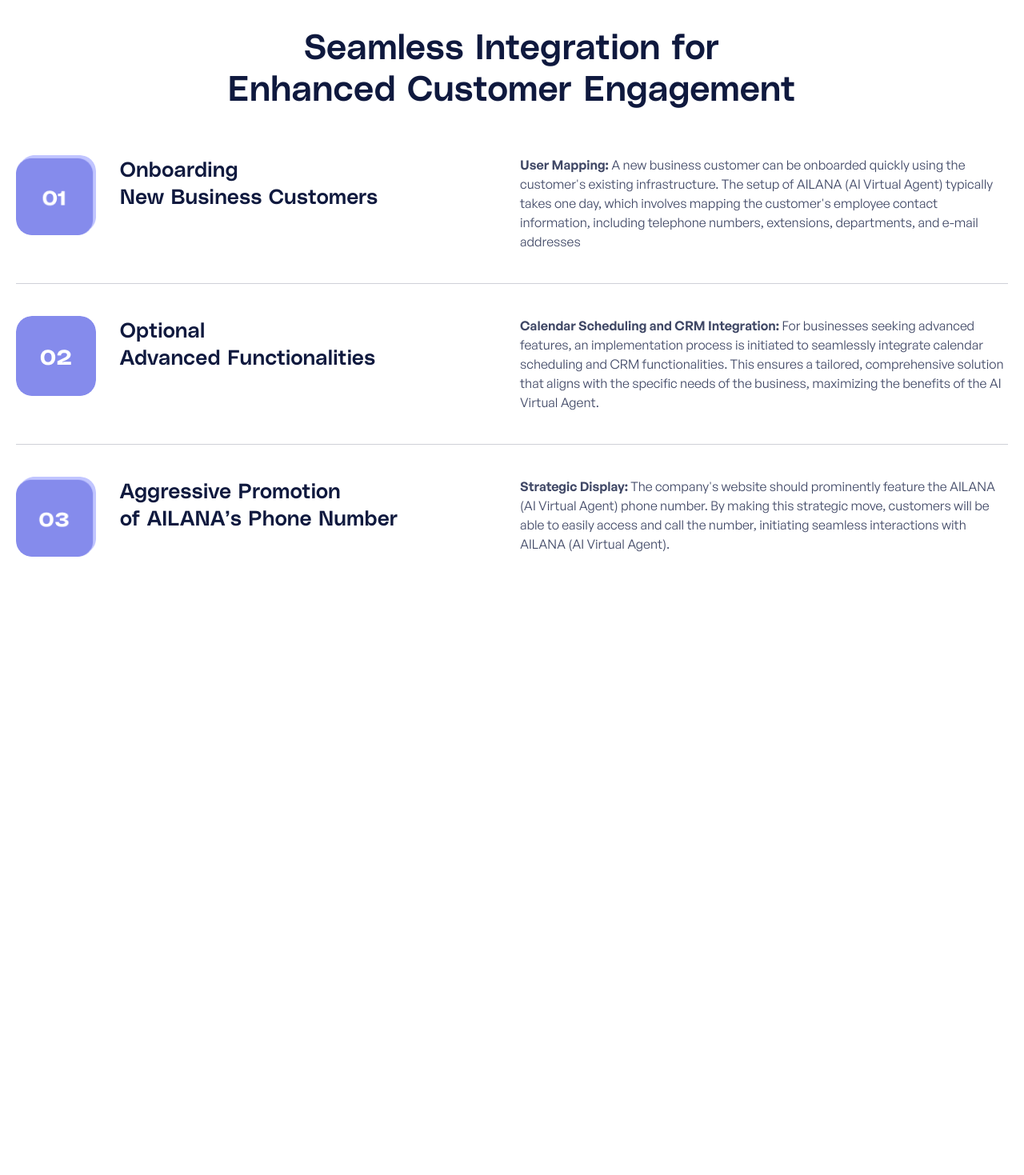
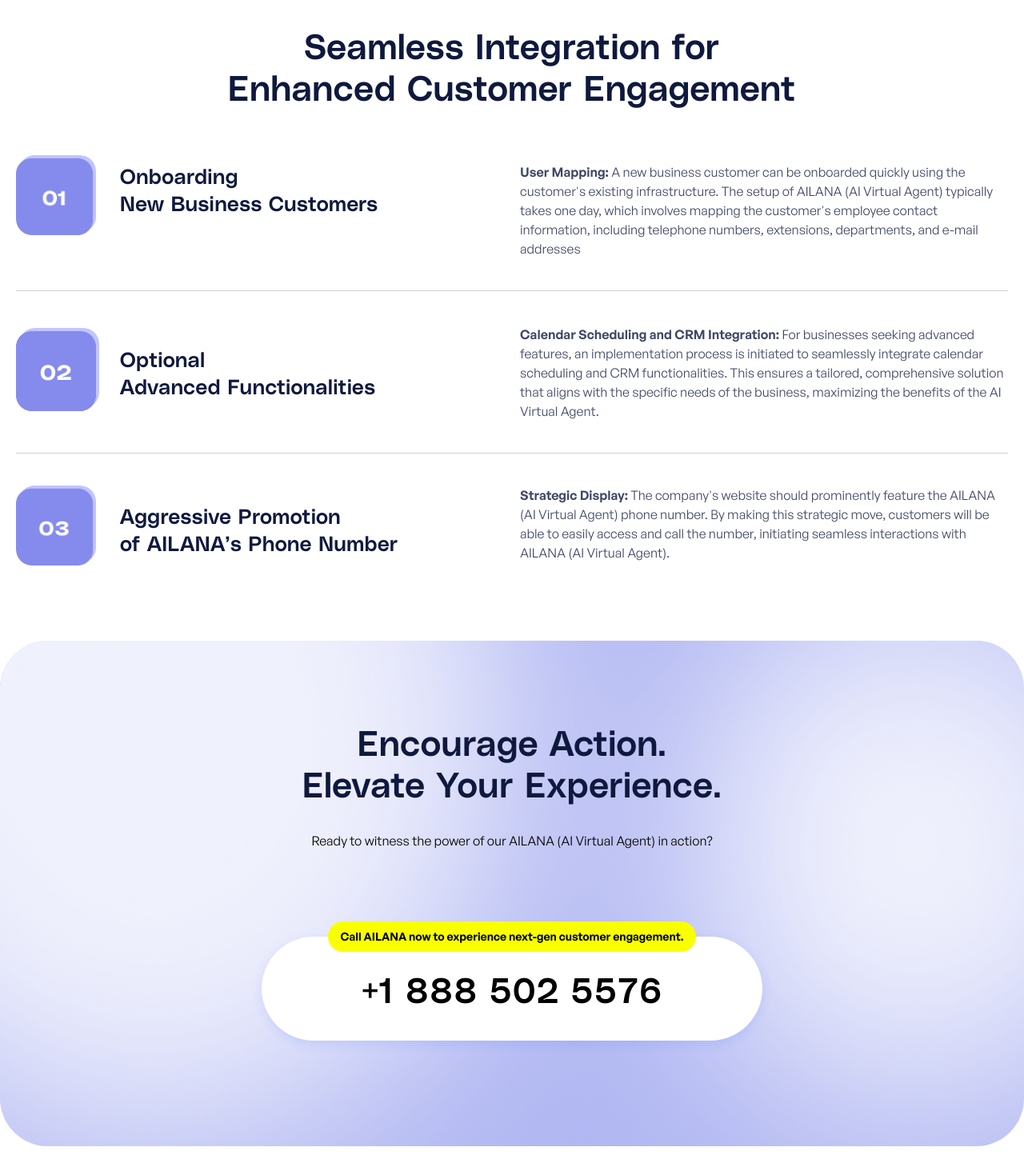
Before and after one commit to MdMuzahid07/AIVA, a Next.js app: page / in a window 1280 px wide. Shown: the part 5761-7230 px from the top of the page at 80% size. Before the commit the page ends 6577 px from the top, so only its background shows below. Built offline with nearby package versions, Linux system fonts and the light colour scheme.

Commit message:
encourage action section ui

```diff
--- a/src/app/(main)/page.tsx
+++ b/src/app/(main)/page.tsx
@@ -1,3 +1,4 @@
+import EncourageAction from "@/components/home/EncourageAction";
 import Features from "@/components/home/Features";
 import HowItWorks from "@/components/home/HowItWorks";
 import InstantEngagement from "@/components/home/InstantEngagement";
@@ -16,6 +17,7 @@
       <Features />
       <InstantEngagement />
       <HowItWorks />
+      <EncourageAction />
     </>
   )
 }
--- /dev/null
+++ b/src/components/home/EncourageAction.tsx
@@ -0,0 +1,68 @@
+import Image from "next/image";
+
+const EncourageAction = () => {
+    return (
+        <section className="max-w-[1440px] mx-auto pt-[60px] md:pt-[80px] lg:pt-[174px] pb-[60px] md:pb-[80px] lg:pb-[120px]">
+
+            <div className=" bg-[rgba(133,143,236,0.40)]  rounded-[20px] md:rounded-[60px] relative  ">
+                <div className="w-full h-[588px] md:h-[632px] -mt-[80px] relative z-0">
+                    <Image
+                        src="/images/home/encourage-action/bg-gradient.png"
+                        width={1440}
+                        height={900}
+                        alt="aiva top hero bg"
+                        className="w-full h-full rounded-[20px] md:rounded-[60px]"
+                    />
+                </div>
+
+                <div className="absolute top-[60px] md:top-[100px] w-full">
+                    <div className="max-w-[1070px] w-full mx-auto z-10 px-[16px] md:px-[24px] xl:px-[0px]">
+
+                        <h1 className="text-[28px] md:text-[44px] font-polySans font-bold leading-[36px] tracking-[0.42px] md:tracking-[0.66px] md:leading-[52px]  text-center text-senary">
+                            Encourage <br className="flex md:hidden" /> Action. <br className="hidden md:flex" />
+                            Elevate <br className="flex md:hidden" /> Your Experience.
+                        </h1>
+
+                        <p className="w-full sm:max-w-[500px] md:max-w-[760px] mx-auto text-center font-general-sans text-[14px] leading-[22px] md:text-[16px] md:leading-[24px] mt-[20px] md:mt-[34px]">
+                            Ready to witness the power of our AILANA (AI Virtual Agent) in action?
+                        </p>
+
+
+                        <div className="hidden md:flex justify-center mt-[108px] relative">
+                            <div className="text-[12px] lg:text-[14px] font-general-sans font-semibold leading-[22px] w-[400px] lg:w-[460px] h-[38px] rounded-full bg-quinary flex justify-center items-center absolute p-[8px] top-0 -mt-[19px]">
+                                Call AILANA now to experience next-gen customer engagement.
+                            </div>
+
+                            <button className="w-[525px] lg:w-[626px] h-[130px] px-[43px] py-[38px] flex justify-center items-center text-[34px] lg:text-[44px] font-polySans font-bold leading-[45px] lg:leading-[52px] tracking-[0.66px] rounded-[170px] bg-white shadow-[0px_4px_13px_0px_rgba(70,111,255,0.15)]">
+                                +1 888 502 5576
+                            </button>
+                        </div>
+
+
+                        <div className="flex md:hidden justify-center mt-[40px] relative">
+                            <div className="text-[12px] font-general-sans font-semibold leading-[20px] w-[120px] h-[36px] rounded-full bg-quinary flex justify-center items-center absolute p-[8px] top-0 -mt-[19px]">
+                                Call AILANA now
+                            </div>
+
+                            <div className="mt-[18.16px]">
+                                <button className="w-[240px] h-[240px] p-[11.16px] rounded-full">
+                                    <Image
+                                        src="/images/home/top-hero-section/call-icon-mobile.png"
+                                        width={240}
+                                        height={240}
+                                        alt="call button image"
+                                        className="w-full h-full"
+                                    />
+                                </button>
+                            </div>
+                        </div>
+                    </div>
+                </div>
+
+            </div>
+        </section>
+
+    )
+}
+
+export default EncourageAction;
--- a/src/components/home/HowItWorks.tsx
+++ b/src/components/home/HowItWorks.tsx
@@ -2,7 +2,7 @@
 
 const HowItWorks = () => {
     return (
-        <section className="max-w-[1440px] mx-auto relative pb-[60px] md:pb-[80px] lg:pb-[120px] px-[16px] md:px-[24px] xl:px-[0px] bg-background">
+        <section className="max-w-[1440px] mx-auto relative px-[16px] md:px-[24px] xl:px-[0px] bg-background">
 
             <div className="flex justify-center">
                 <div className="flex items-center gap-[5px]">
@@ -27,18 +27,18 @@
 
 
 
-            <h1 className="max-w-[976px] mx-auto mt-[14px] md:mt-[30px] text-[28px] md:text-[44px] font-polySans font-bold leading-[36px] md:leading-[52px] tracking-[0.42px] md:tracking-[0.66px] text-senary text-left md:text-center mb-[40px] md:mb-[60px]">
+            <h1 className="max-w-[976px] mx-auto mt-[14px] md:mt-[30px] text-[28px] md:text-[44px] font-polySans font-bold leading-[36px] md:leading-[52px] tracking-[0.42px] md:tracking-[0.66px] text-senary text-left md:text-center">
                 Seamless <br className="flex sm:hidden" />
                 Integration for <br /> Enhanced Customer <br className="flex sm:hidden" /> Engagement
             </h1>
 
 
-            <div className="max-w-[1240px] mx-auto">
+            <div className="max-w-[1240px] mx-auto  pt-[40px] md:pt-[60px]">
 
                 <div className="flex flex-col md:flex-row md:justify-between gap-[30px] md:gap-[63px] border-b border-[rgba(15,25,62,0.20)] pb-[30] md:pb-[40px] mb-[30px] md:mb-[40px]">
 
                     <div className="flex gap-[20px] md:gap-[30px]">
-                        <div className=" w-[48px] md:w-[100px] h-[48px] md:h-[100px]">
+                        <div className="w-[48px] md:w-[100px] h-[48px] md:h-[100px]">
                             <Image
                                 src="/images/home/how-it-works/01.png"
                                 width={100}
@@ -48,25 +48,24 @@
                             />
                         </div>
 
-                        <h2 className="text-[18px] md:text-[26px] font-polySans font-bold leading-[26px] md:leading-[34px] tracking-[0.27px] md:tracking-[0.52px] text-senary">
+                        <h2 className="text-[18px] md:mt-[9px] md:text-[26px] font-polySans font-bold leading-[26px] md:leading-[34px] tracking-[0.27px] md:tracking-[0.52px] text-senary">
                             Onboarding <br />
                             New Business Customers
                         </h2>
                     </div>
 
                     <div className="w-full md:max-w-[610px]">
-                        <p className="text-[rgba(15,25,62,0.80)] font-general-sans text-[14px] md:text-[16px] leading-[22px] md:leading-[24px]">
+                        <p className="text-[rgba(15,25,62,0.80)] md:mt-[9px] font-general-sans text-[14px] md:text-[16px] leading-[22px] md:leading-[24px]">
                             <strong className="font-semibold">User Mapping:</strong> A new business customer can be onboarded quickly using the customer&apos;s existing infrastructure. The setup of AILANA (AI Virtual Agent) typically takes one day, which involves mapping the customer&apos;s employee contact information, including telephone numbers, extensions, departments, and e-mail addresses
                         </p>
                     </div>
 
                 </div>
 
-
                 <div className="flex flex-col md:flex-row md:justify-between gap-[30px] md:gap-[63px] border-b border-[rgba(15,25,62,0.20)] pb-[30] md:pb-[40px] mb-[30px] md:mb-[40px]">
 
-                    <div className="flex gap-[20px] md:gap-[30px]">
-                        <div className=" w-[48px] md:w-[100px] h-[48px] md:h-[100px]">
+                    <div className="flex gap-[20px] md:gap-[30px] md:mt-[10px]">
+                        <div className="shadow-[4px_-4px_0px_0px_#C1C5FF] bg-secondary w-[48px] md:w-[100px] h-[48px] md:h-[100px] rounded-[10px] md:rounded-[20px]">
                             <Image
                                 src="/images/home/how-it-works/02.png"
                                 width={100}
@@ -76,14 +75,14 @@
                             />
                         </div>
 
-                        <h2 className="text-[18px] md:text-[26px] font-polySans font-bold leading-[26px] md:leading-[34px] tracking-[0.27px] md:tracking-[0.52px] text-senary">
+                        <h2 className="text-[18px] md:mt-[18px] md:text-[26px] font-polySans font-bold leading-[26px] md:leading-[34px] tracking-[0.27px] md:tracking-[0.52px] text-senary">
                             Optional <br />
                             Advanced Functionalities
                         </h2>
                     </div>
 
                     <div className="w-full md:max-w-[610px]">
-                        <p className="text-[rgba(15,25,62,0.80)] font-general-sans text-[14px] md:text-[16px] leading-[22px] md:leading-[24px]">
+                        <p className="text-[rgba(15,25,62,0.80)] md:mt-[2px] font-general-sans text-[14px] md:text-[16px] leading-[22px] md:leading-[24px]">
                             <strong className="font-semibold">Calendar Scheduling and CRM Integration:</strong> For businesses seeking advanced features, an implementation process is initiated to seamlessly integrate calendar scheduling and CRM functionalities. This ensures a tailored, comprehensive solution that aligns with the specific needs of the business, maximizing the benefits of the AI Virtual Agent.
                         </p>
                     </div>
@@ -92,7 +91,7 @@
 
                 <div className="flex flex-col md:flex-row md:justify-between gap-[30px] md:gap-[63px]">
 
-                    <div className="flex gap-[20px] md:gap-[30px]">
+                    <div className="flex gap-[20px] md:gap-[30px] items-center">
                         <div className=" w-[48px] md:w-[100px] h-[48px] md:h-[100px]">
                             <Image
                                 src="/images/home/how-it-works/03.png"
@@ -103,7 +102,7 @@
                             />
                         </div>
 
-                        <h2 className="text-[18px] md:text-[26px] font-polySans font-bold leading-[26px] md:leading-[34px] tracking-[0.27px] md:tracking-[0.52px] text-senary">
+                        <h2 className="text-[18px] md:mt-[9px] md:text-[26px] font-polySans font-bold leading-[26px] md:leading-[34px] tracking-[0.27px] md:tracking-[0.52px] text-senary">
                             Aggressive Promotion<br />
                             of AILANA’s Phone Number
                         </h2>
```
Also changed, not shown: public/images/home/encourage-action/bg-gradient.png (added).
